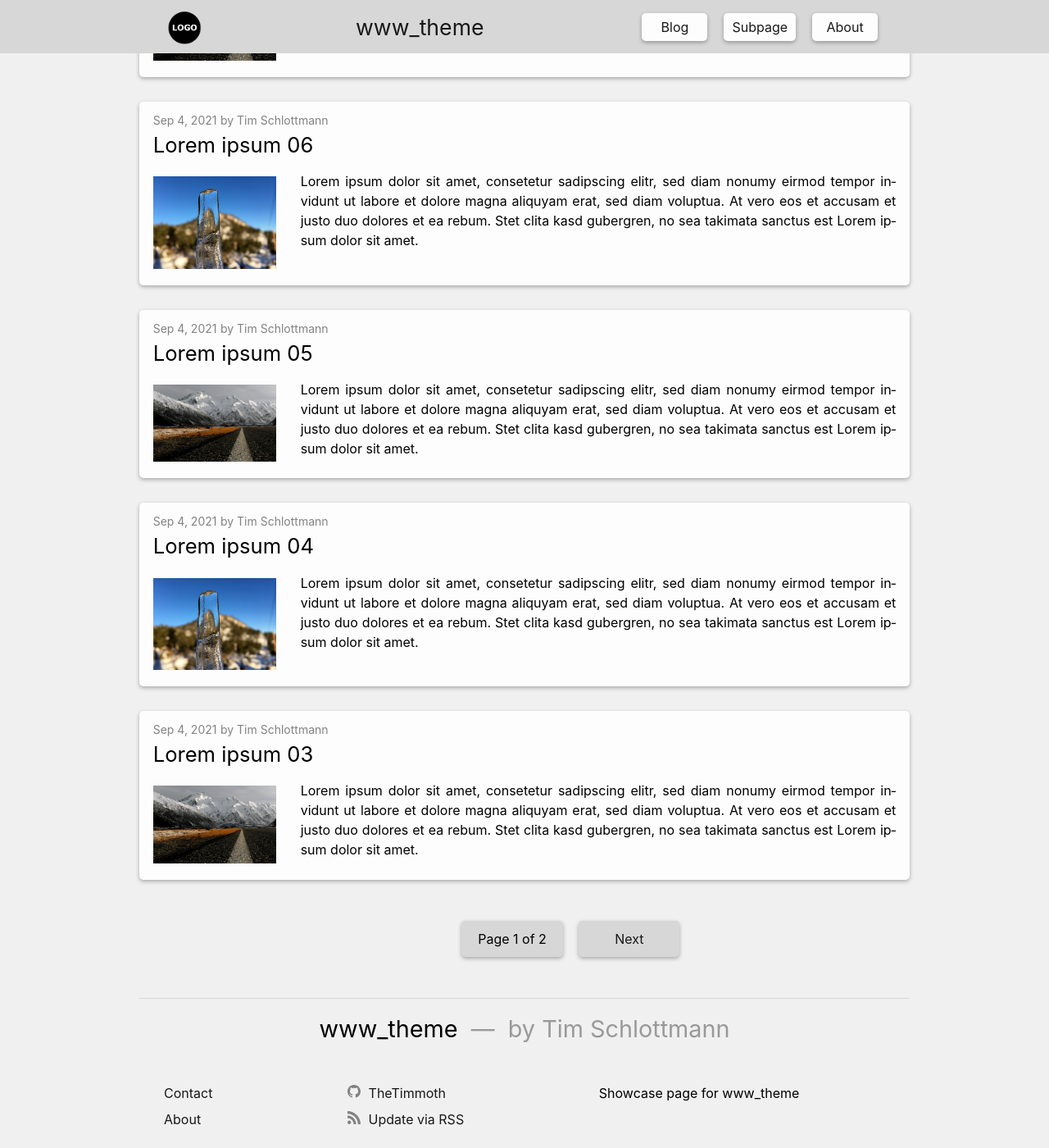
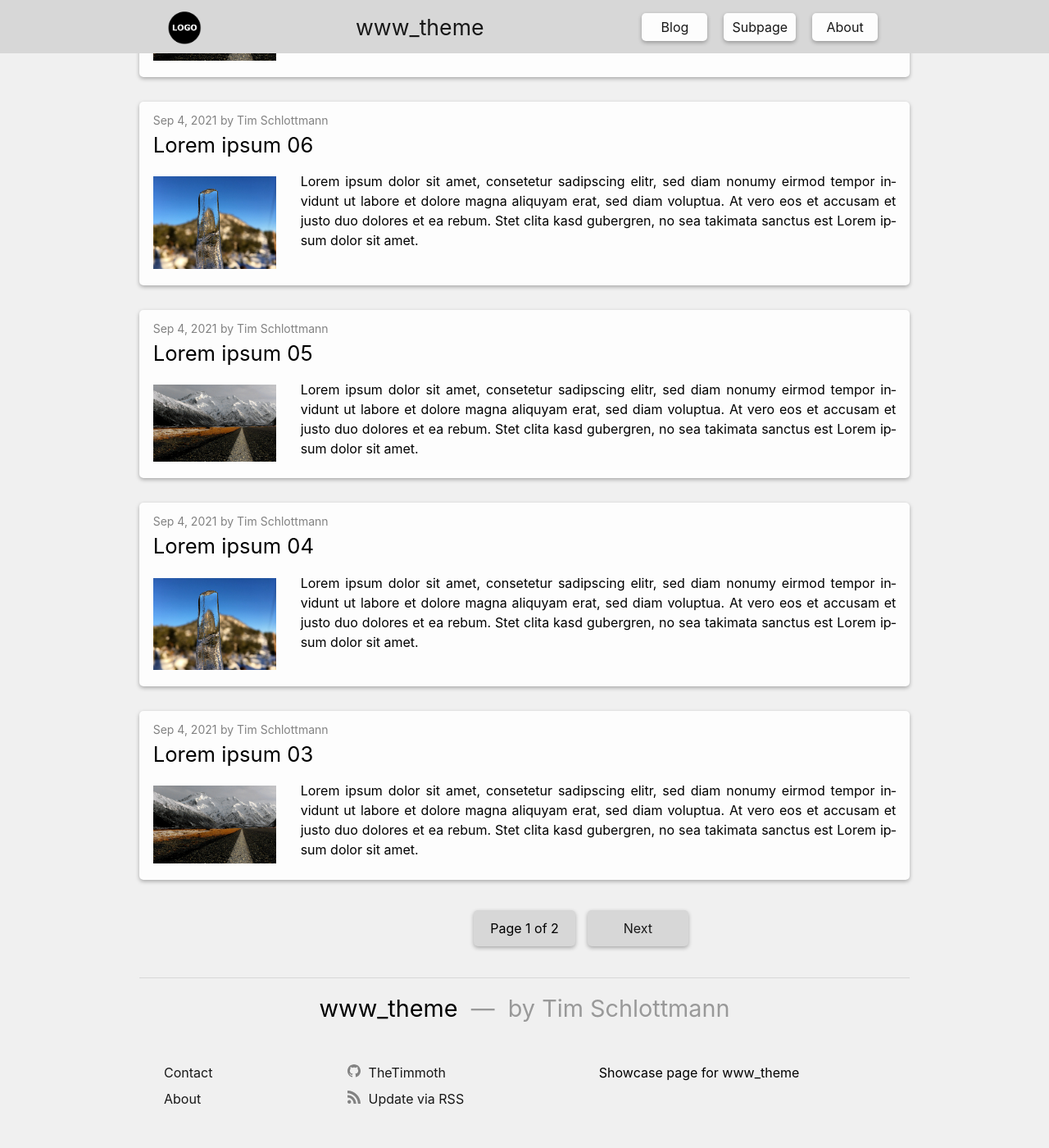
Before and after one commit to TheTimmoth/www_theme, a Jekyll site: the page built from index.html, in a window 1280 px wide and 1400 px high, scrolled down 400 px. Shown: the whole window at 82% size. Built offline with Jekyll 4.4.1, drawn with Linux system fonts in a browser that asks for light colours; the list of posts is cut into pages by our own code; after the commit the page ends 1775 px from its top, so only the background shows below that.

Commit message:
Update blog-home

```diff
--- a/_sass/www_theme/layouts/_blog-home.scss
+++ b/_sass/www_theme/layouts/_blog-home.scss
@@ -29,26 +29,29 @@
 }
 
 .paginator-previous-next {
-  width: fit-content;
-  padding: 5px 0;
-  margin-left: auto;
-  margin-right: auto;
+  display: flex;
+  justify-content: center;
+  flex-wrap: wrap;
 
   text-align: center;
   color: $text-color;
   text-decoration: none;
 
   .box, .button {
-    display: inline-block;
+    flex: none;
+    align-self: center;
+    display: block;
+    height: fit-content;
     width: $spacing-unit*3;
     background-color: $background-color-dark;
-
+    margin: $spacing-unit/4 $spacing-unit/4;
     text-align: center;
   }
 
   .invisible-element {
-    display: inline-block;
+    display: block;
     width: $spacing-unit*3;
+    margin: $spacing-unit/4 $spacing-unit/4;
   }
 
   @media screen and (max-width: $on-small) {
```
